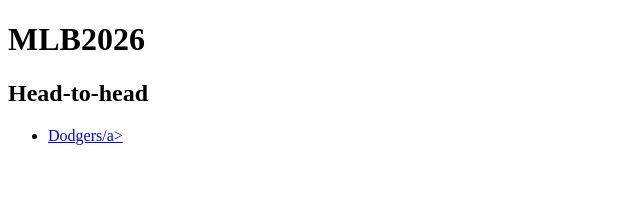
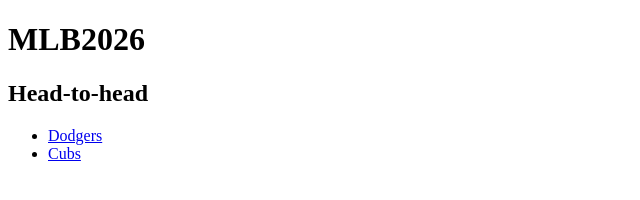
Before and after one commit to KurimaReiji/mlb2026, a plain HTML site: page docs/index.html in a window 1280 px wide. Shown: the full height of the page, 0-640 px from the left. Drawn offline with Linux system fonts and the light colour scheme.

Commit message:
Fix anchor tags in index.html

```diff
--- a/docs/index.html
+++ b/docs/index.html
@@ -14,7 +14,8 @@
 
 <h2>Head-to-head</h2>
 <ul>
-  <li><a href="https://kurimareiji.github.io/mlb2026/h2h.html?season=2026&team=Dodgers">Dodgers/a></li>
+  <li><a href="https://kurimareiji.github.io/mlb2026/h2h.html?season=2026&team=Dodgers">Dodgers</a></li>
+  <li><a href="https://kurimareiji.github.io/mlb2026/h2h.html?season=2026&team=Cubs">Cubs</a></li>
 </ul>
 </body>
 
```
